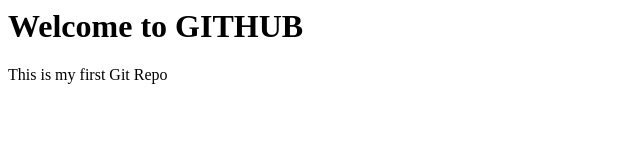
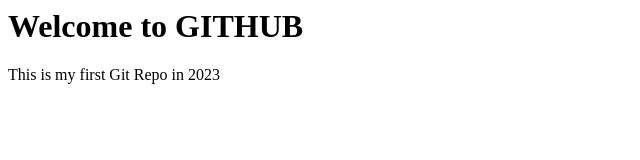
Before and after one commit to hussain-allawati/TRA-GIT, a plain HTML site: page index.html in a window 1280 px wide. Shown: the full height of the page, 0-640 px from the left. Drawn offline with Linux system fonts and the light colour scheme.

Commit message:
Update index.html

```diff
--- a/index.html
+++ b/index.html
@@ -4,6 +4,6 @@
 </head>
 <body>
 <h1>Welcome to GITHUB</h1>
-<p>This is my first Git Repo</p>
+<p>This is my first Git Repo in 2023</p>
 </body>
 </html>
```
